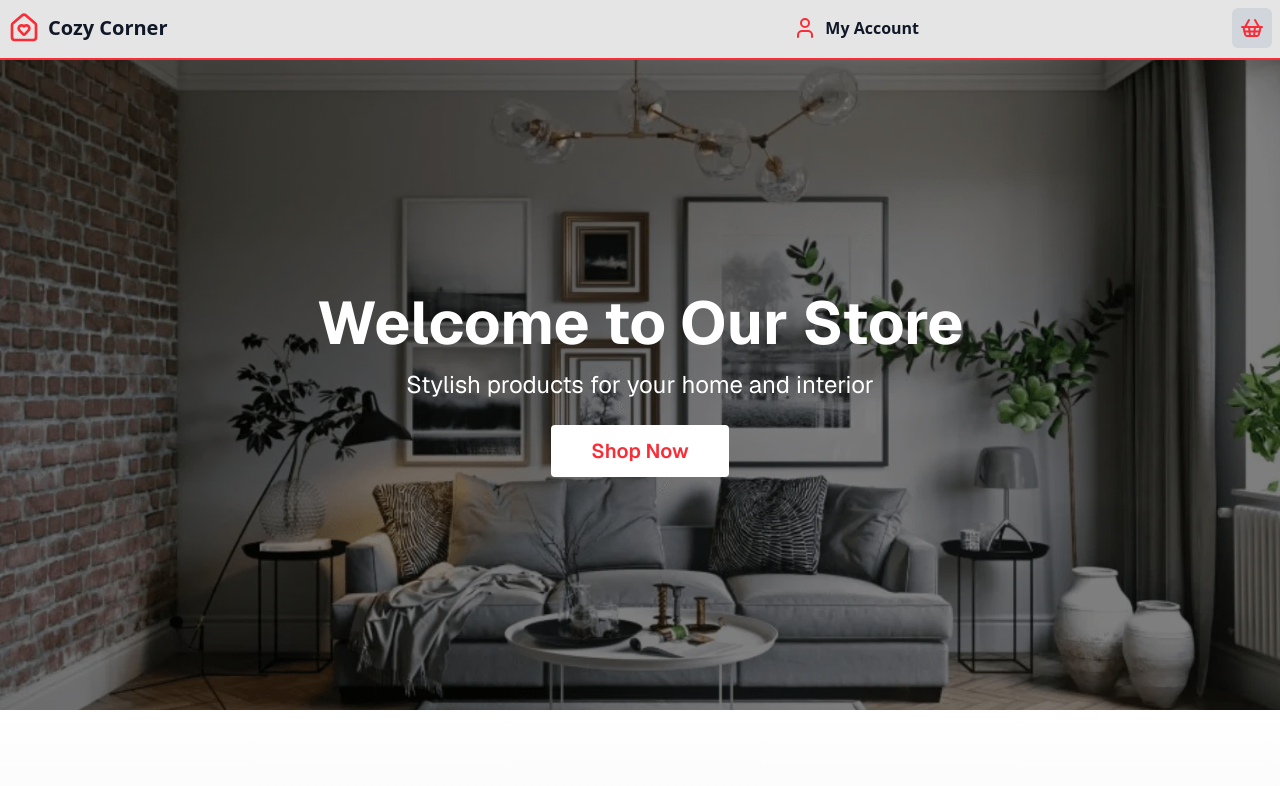
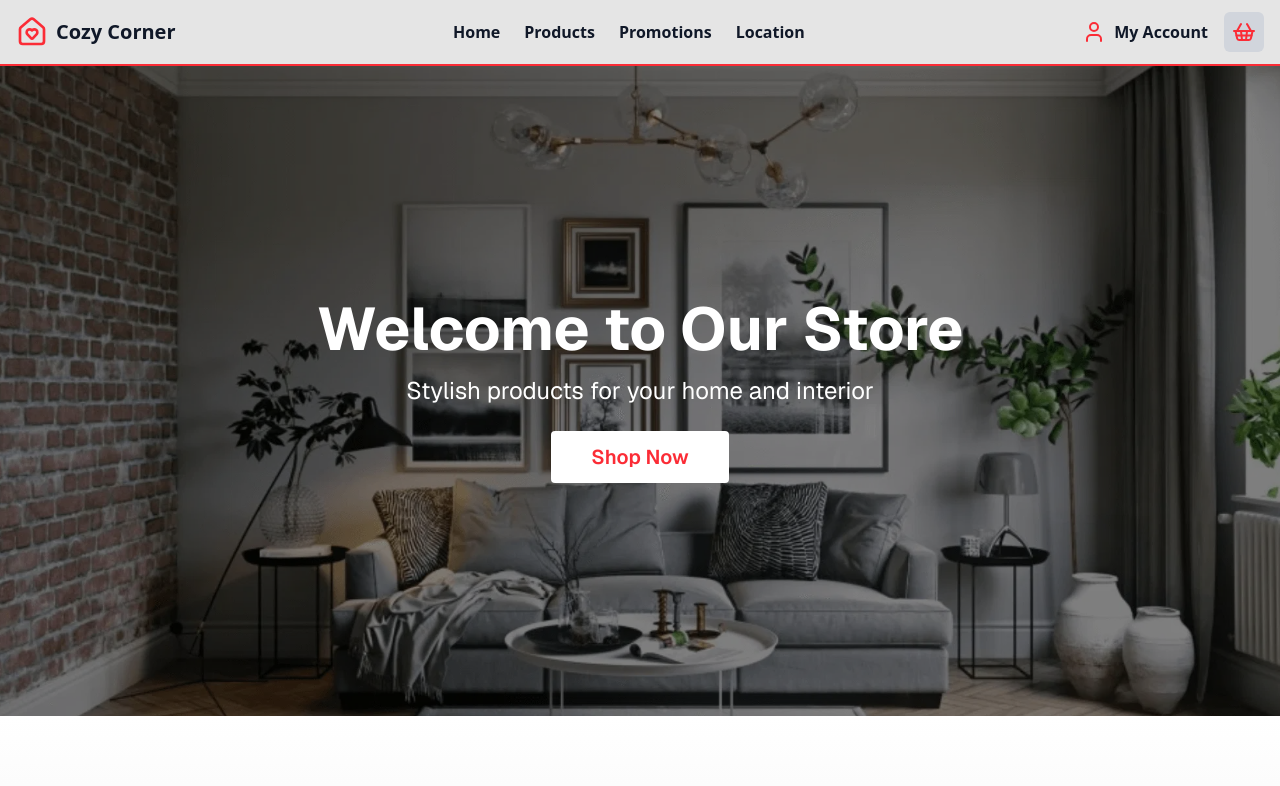
Before and after one commit to netkatya/online-shop, a Next.js app: page / in a window 1280 px wide. Shown: the top 786 px of the page. Built offline with nearby package versions, Linux system fonts and the light colour scheme.

Commit message:
Did auth routes

```diff
--- a/components/header/header.tsx
+++ b/components/header/header.tsx
@@ -1,37 +1,132 @@
 "use client";
-import { useAuthStore } from "@/lib/store/authStore";
-import { HouseHeart, ShoppingBasket, User } from "lucide-react";
+
+import { useState } from "react";
+import { HouseHeart, ShoppingBasket, User, Menu, X } from "lucide-react";
 import Link from "next/link";
 
 export default function Header() {
-  const user = useAuthStore((state) => state.user);
-  const isAuthenticated = !!user;
-  const profileHref = isAuthenticated
-    ? "/profile"
-    : "/sign-in?redirect=/profile";
-
-  const basketHref = isAuthenticated ? "/basket" : "/sign-in?redirect=/basket";
+  const [menuOpen, setMenuOpen] = useState(false);
 
   return (
-    <header className="bg-[#e5e5e5] text-gray-900 h-[60px] border-b-2 border-red-500 p-2 sticky top-0 left-0 z-100">
-      <div className="container mx-auto flex items-center justify-between">
+    <header className="bg-[#e5e5e5] text-gray-900 border-b-2 border-red-500 sticky top-0 left-0 z-50">
+      <div className="container mx-auto flex items-center justify-between h-16 px-4">
+        {/* Logo */}
         <Link href="/" className="flex items-center space-x-2">
           <HouseHeart className="w-8 h-8 text-red-500" />
           <span className="text-xl font-bold">Cozy Corner</span>
         </Link>
-        <nav className="space-x-6"></nav>
 
-        <div className="flex items-center space-x-2">
-          <User className="w-6 h-6 text-red-500" />
-          <Link href={profileHref} className="font-bold hover:text-gray-400">
-            My Account
+        {/* Desktop Nav */}
+        <nav className="hidden md:flex space-x-6">
+          <Link href="/" className="font-bold hover:text-gray-400">
+            Home
+          </Link>
+          <Link href="/products" className="font-bold hover:text-gray-400">
+            Products
+          </Link>
+          <Link href="/#promotions" className="font-bold hover:text-gray-400">
+            Promotions
+          </Link>
+          <Link href="/#location" className="font-bold hover:text-gray-400">
+            Location
+          </Link>
+        </nav>
+
+        {/* User & Basket (Desktop) */}
+        <div className="hidden md:flex items-center space-x-4">
+          <div className="flex items-center space-x-2">
+            <User className="w-6 h-6 text-red-500" />
+            <Link href="/account" className="font-bold hover:text-gray-400">
+              My Account
+            </Link>
+          </div>
+          <Link
+            href="/basket"
+            className="bg-gray-300 hover:bg-gray-400 w-10 px-2 py-2 rounded-md flex items-center justify-center"
+          >
+            <ShoppingBasket className="w-6 h-6 text-red-500" />
           </Link>
         </div>
 
-        <div>
+        {/* Burger Menu (Mobile) */}
+        <button
+          aria-label="open menu"
+          className="md:hidden focus:outline-none z-50"
+          onClick={() => setMenuOpen(!menuOpen)}
+        >
+          {menuOpen ? (
+            <X className="w-6 h-6 text-red-500" />
+          ) : (
+            <Menu className="w-6 h-6 text-red-500" />
+          )}
+        </button>
+      </div>
+
+      {/* Mobile Menu Overlay */}
+      <div
+        className={`md:hidden fixed top-0 left-0 w-full h-full bg-[#e5e5e5] z-40 transform transition-transform duration-300 ease-in-out ${
+          menuOpen ? "translate-y-0" : "-translate-y-full"
+        }`}
+      >
+        <div className="container mx-auto px-4 py-8 space-y-6">
+          {/* Logo in Mobile Menu */}
           <Link
-            href={basketHref}
-            className="bg-gray-300 hover:bg-gray-400 w-10 px-2 py-2 rounded-md flex items-center"
+            href="/"
+            className="flex items-center space-x-2 mb-12"
+            onClick={() => setMenuOpen(false)}
+          >
+            <HouseHeart className="w-8 h-8 text-red-500" />
+            <span className="text-xl font-bold">Cozy Corner</span>
+          </Link>
+          <div className="flex flex-col gap-8 mb-12">
+            {/* Mobile Links */}
+            <Link
+              href="/"
+              className="block font-bold text-xl hover:text-gray-400"
+              onClick={() => setMenuOpen(false)}
+            >
+              Home
+            </Link>
+            <Link
+              href="/products"
+              className="block font-bold text-xl hover:text-gray-400"
+              onClick={() => setMenuOpen(false)}
+            >
+              Products
+            </Link>
+            <Link
+              href="/#promotions"
+              className="block font-bold text-xl hover:text-gray-400"
+              onClick={() => setMenuOpen(false)}
+            >
+              Promotions
+            </Link>
+            <Link
+              href="/#location"
+              className="block font-bold text-xl hover:text-gray-400"
+              onClick={() => setMenuOpen(false)}
+            >
+              Location
+            </Link>
+          </div>
+
+          {/* Account & Basket */}
+          <div className="flex items-center space-x-2 mb-12">
+            <User className="w-6 h-6 text-red-500" />
+            <Link
+              href="/account"
+              className="font-bold text-xl hover:text-gray-400"
+              onClick={() => setMenuOpen(false)}
+            >
+              My Account
+            </Link>
+          </div>
+
+          <Link
+            href="/basket"
+            className="bg-gray-300 hover:bg-gray-400 w-12 px-3 py-3 rounded-md flex items-center justify-center mt-4"
+            aria-label="to basket"
+            onClick={() => setMenuOpen(false)}
           >
             <ShoppingBasket className="w-6 h-6 text-red-500" />
           </Link>
```
